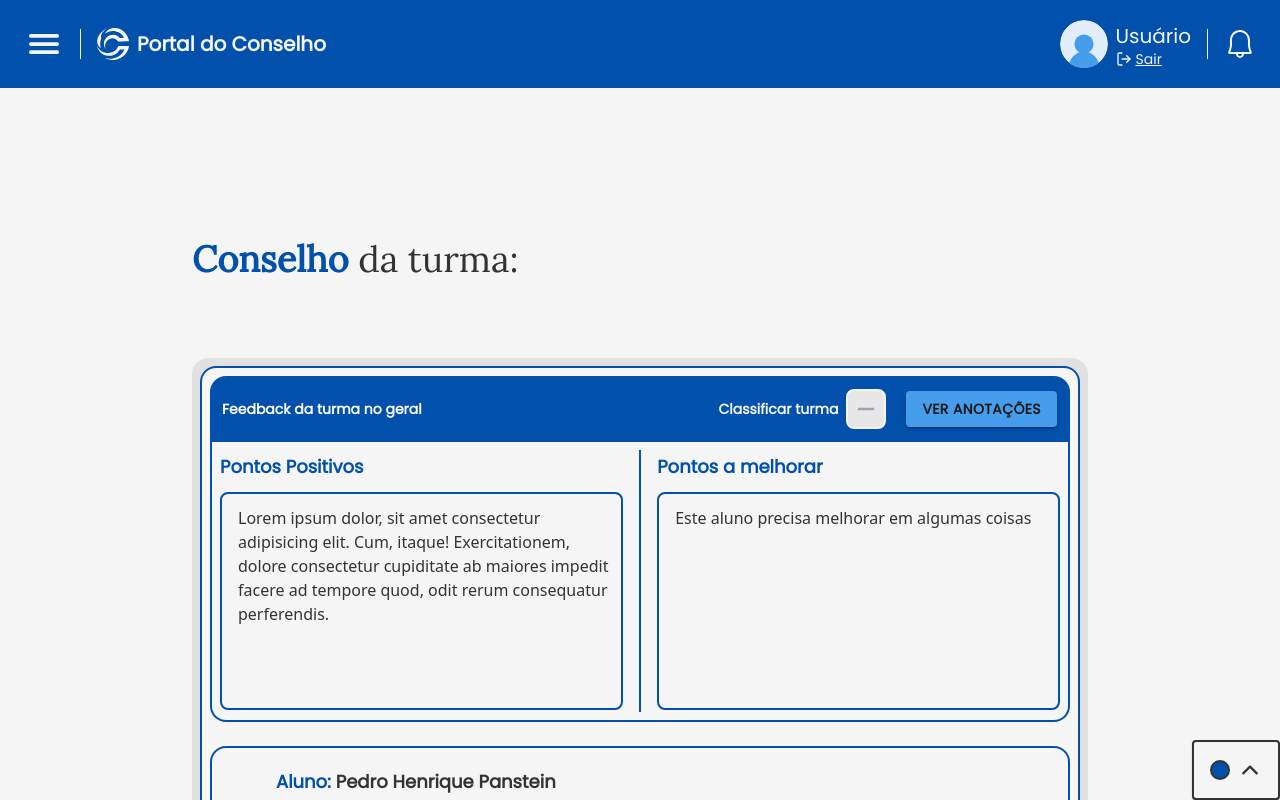
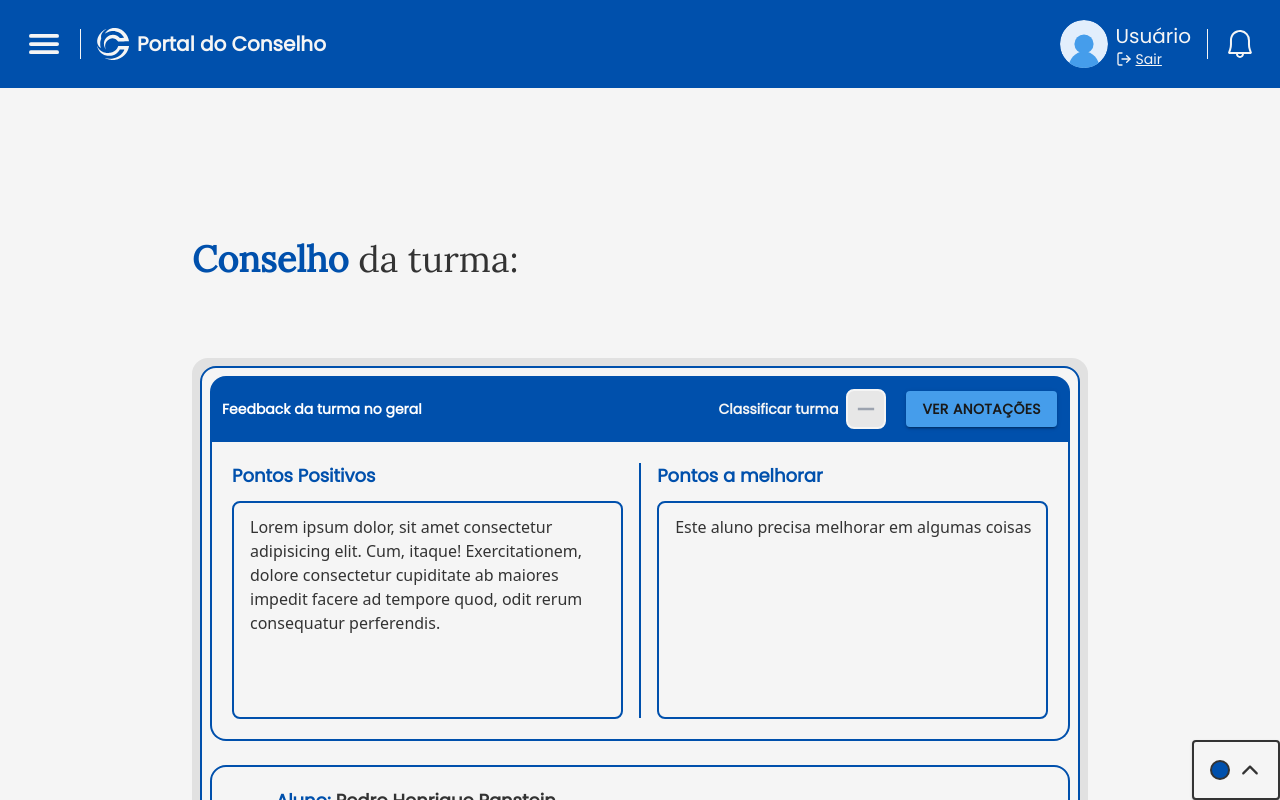
Before and after one commit to Hivqs79/Portal_do_Conselho, a Next.js app in the folder front/app/: page /realize-council in a window 1280 px wide. Shown: the top 800 px of the page. Built offline with nearby package versions, Linux system fonts and the light colour scheme.

Commit message:
:recycle: refactor: Changing the ::selection to the secondary color, and changing the text color of the autosave component

```diff
--- a/front/app/app/InnerLayout.tsx
+++ b/front/app/app/InnerLayout.tsx
@@ -19,13 +19,14 @@ export default function InnerLayout({ children }: { children: ReactElement }) {
 }
 
 function CoreLayout({ children }: { children: ReactElement }) {
-  const { theme, backgroundColor, primaryColor } = useThemeContext();
+  const { theme, backgroundColor, primaryColor, secondaryColor } = useThemeContext();
   const {role, setRole} = useRoleContext();
   const pathname = usePathname();
   const isLoginPage = pathname?.includes("/login");
 
   useEffect(() => {
     document.documentElement.style.setProperty("--primary-color", primaryColor);
+    document.documentElement.style.setProperty("--secondary-color", secondaryColor);
     document.documentElement.style.setProperty("--background", backgroundColor);
   }, [backgroundColor, primaryColor]);
 
--- a/front/app/app/globals.css
+++ b/front/app/app/globals.css
@@ -4,7 +4,13 @@
 
 :root {
   --primary-color: #0050ac;
+  --secondary-color: #459DEB;
   --background: #f5f5f5;
+}
+
+::selection {
+  background-color: var(--secondary-color);
+  color: #191919;
 }
 
 /* Estiliza a barra de rolagem */
--- a/front/app/components/AutoSaveIndicator.tsx
+++ b/front/app/components/AutoSaveIndicator.tsx
@@ -1,5 +1,6 @@
 "use client";
 
+import hexToRGBA from "@/hooks/hexToRGBA";
 import { useThemeContext } from "@/hooks/useTheme";
 import { dividerClasses } from "@mui/material";
 
@@ -8,7 +9,7 @@ interface AutoSaveIndicatorProps {
 }
 
 export default function AutoSaveIndicator({ saved }: AutoSaveIndicatorProps) {
-  const { primaryColor } = useThemeContext();
+  const { primaryColor, constrastColor } = useThemeContext();
 
   if (saved) {
     return (
@@ -20,7 +21,7 @@ export default function AutoSaveIndicator({ saved }: AutoSaveIndicatorProps) {
               className="w-3 h-3 rounded-full relative"
             ></div>
           </div>
-          <span className="text-gray-600 text-sm">Alterações salvas</span>
+          <span style={{color: hexToRGBA(constrastColor, 0.8)}} className="text-sm">Alterações salvas</span>
         </div>
       </>
     );
@@ -38,7 +39,7 @@ export default function AutoSaveIndicator({ saved }: AutoSaveIndicatorProps) {
           className="w-3 h-3 rounded-full relative"
         ></div>
       </div>
-      <span className="text-gray-600 text-sm">Salvando alterações</span>
+      <span style={{color: hexToRGBA(constrastColor, 0.8)}} className="text-sm">Salvando alterações</span>
     </div>
   );
 }
--- a/front/app/components/council/AvaliationInputs.tsx
+++ b/front/app/components/council/AvaliationInputs.tsx
@@ -18,7 +18,7 @@ export default function AvaliationInputs({
     <>
       <div
         style={{ borderColor: primaryColor }}
-        className="w-full flex-col lg:flex-row rounded-b-big p-2 flex border-[2px] border-t-0 justify-center items-center flex-wrap gap-4 md:flex-nowrap lg:h-[280px]"
+        className="w-full flex-col lg:flex-row rounded-b-big p-2 sm:p-5 flex border-[2px] border-t-0 justify-center items-center flex-wrap gap-4 md:flex-nowrap"
       >
         <TextareaComponent
           title="Pontos Positivos"
@@ -27,7 +27,7 @@ export default function AvaliationInputs({
         />
         <div
           style={{ backgroundColor: primaryColor }}
-          className="hidden lg:block w-[5px] h-full"
+          className="hidden lg:block w-[5px] h-[255px]"
         ></div>
         <TextareaComponent
           title="Pontos a melhorar"
```
